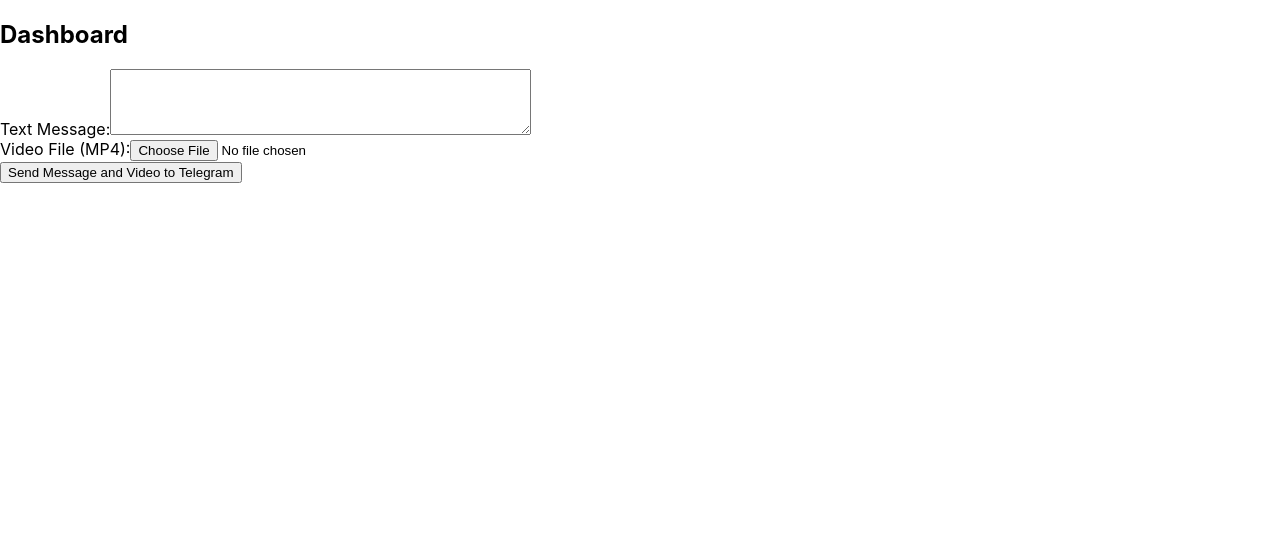
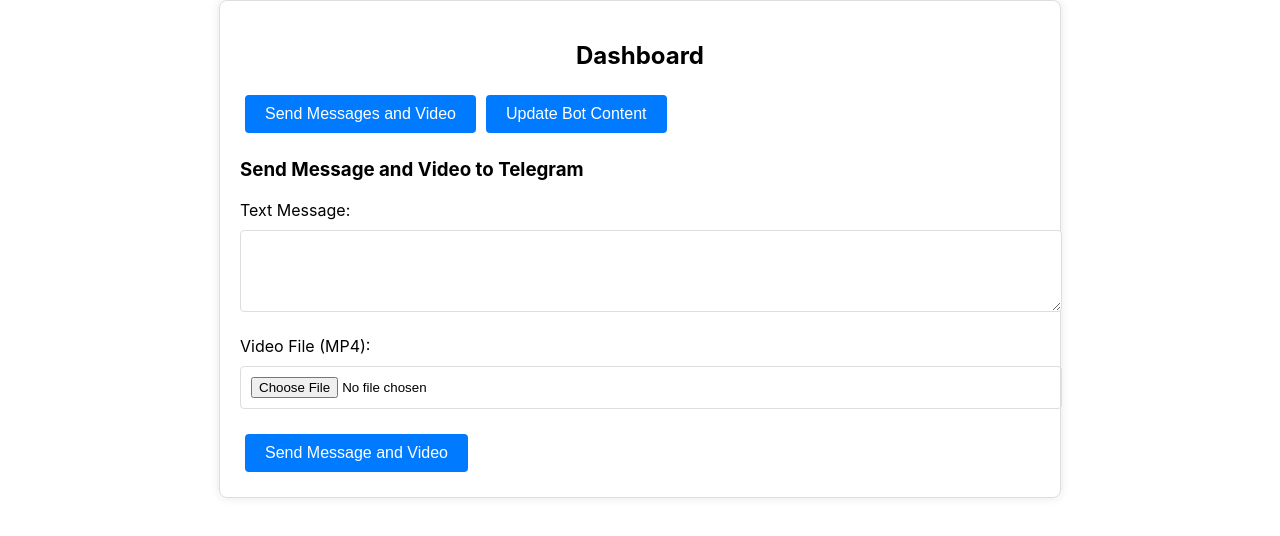
Before and after one commit to bogoslovskiydenis/telegram-bot, a React (Create React App) app in the folder admin-panel/: page /dashboard in a window 1280 px wide. Shown: the top 536 px of the page. Built offline with nearby package versions, Linux system fonts and the light colour scheme; sample sign-in values are in the browser's storage.

Commit message:
add css Dashbord , Register

```diff
--- a/admin-panel/package.json
+++ b/admin-panel/package.json
@@ -6,6 +6,7 @@
     "@testing-library/jest-dom": "^5.17.0",
     "@testing-library/react": "^13.4.0",
     "@testing-library/user-event": "^13.5.0",
+    "axios": "^1.7.2",
     "react": "^18.3.1",
     "react-dom": "^18.3.1",
     "react-scripts": "5.0.1",
--- /dev/null
+++ b/admin-panel/src/components/Dashboard.css
@@ -0,0 +1,47 @@
+/* Dashboard.css */
+.dashboard {
+    max-width: 800px;
+    margin: auto;
+    padding: 20px;
+    border: 1px solid #ddd;
+    border-radius: 8px;
+    box-shadow: 0 0 10px rgba(0, 0, 0, 0.1);
+}
+
+.dashboard h2 {
+    text-align: center;
+    margin-bottom: 20px;
+}
+
+.dashboard button {
+    padding: 10px 20px;
+    margin: 5px;
+    font-size: 16px;
+    cursor: pointer;
+    border: none;
+    border-radius: 4px;
+    background-color: #007bff;
+    color: white;
+}
+
+.dashboard button:hover {
+    background-color: #0056b3;
+}
+
+.dashboard .view {
+    margin-top: 20px;
+}
+
+.dashboard textarea, .dashboard input[type="file"] {
+    width: 100%;
+    padding: 10px;
+    margin-top: 10px;
+    margin-bottom: 20px;
+    border: 1px solid #ddd;
+    border-radius: 4px;
+}
+
+.dashboard p {
+    text-align: center;
+    color: green;
+}
--- a/admin-panel/src/components/Dashboard.js
+++ b/admin-panel/src/components/Dashboard.js
@@ -1,39 +1,32 @@
 import React, { useState } from 'react';
 import axios from 'axios';
-
+import './Dashboard.css'
 const Dashboard = () => {
+    const [currentView, setCurrentView] = useState('send');
     const [textMessage, setTextMessage] = useState('');
     const [videoFile, setVideoFile] = useState(null);
+    const [welcomeText, setWelcomeText] = useState('');
+    const [newImage, setNewImage] = useState(null);
     const [messageStatus, setMessageStatus] = useState('');
 
     // Replace with your bot token and chat ID
     const BOT_TOKEN = '6965532642:AAEGkS3VeQqHYKPueJ0V-xqo4TfPzdSWipU';
     const CHAT_ID = '5230934145';
 
-    const handleTextChange = (e) => {
-        setTextMessage(e.target.value);
-    };
-
-    const handleVideoChange = (e) => {
-        setVideoFile(e.target.files[0]);
-    };
+    const handleTextChange = (e) => setTextMessage(e.target.value);
+    const handleVideoChange = (e) => setVideoFile(e.target.files[0]);
 
     const sendMessageToTelegram = async () => {
         try {
-            // Prepare form data for both text and video
             const formData = new FormData();
             formData.append('chat_id', CHAT_ID);
-            formData.append('caption', textMessage); // Caption for the video
+            formData.append('caption', textMessage);
             formData.append('video', videoFile);
 
-            // Send POST request to Telegram Bot API's sendVideo endpoint
             await axios.post(`https://api.telegram.org/bot${BOT_TOKEN}/sendVideo`, formData, {
-                headers: {
-                    'Content-Type': 'multipart/form-data'
-                }
+                headers: { 'Content-Type': 'multipart/form-data' }
             });
 
-            // Clear form fields and show success message
             setTextMessage('');
             setVideoFile(null);
             setMessageStatus('Video sent successfully!');
@@ -43,18 +36,65 @@ const Dashboard = () => {
         }
     };
 
+    // Handlers for updating bot content
+    const handleWelcomeTextChange = (e) => setWelcomeText(e.target.value);
+    const handleNewImageChange = (e) => setNewImage(e.target.files[0]);
+
+    const updateBotContent = async () => {
+        try {
+            await axios.post('http://localhost:5000/api/update-text', { text: welcomeText });
+            const formData = new FormData();
+            formData.append('image', newImage);
+
+            await axios.post('http://localhost:5000/api/update-image', formData, {
+                headers: { 'Content-Type': 'multipart/form-data' }
+            });
+
+            setWelcomeText('');
+            setNewImage(null);
+            setMessageStatus('Bot content updated successfully!');
+        } catch (error) {
+            console.error('Error updating bot content:', error);
+            setMessageStatus('Failed to update bot content. Please try again.');
+        }
+    };
+
+    // Toggle between views
+    const switchView = (view) => setCurrentView(view);
     return (
-        <div>
+        <div className="dashboard">
             <h2>Dashboard</h2>
             <div>
-                <label htmlFor="textMessage">Text Message:</label>
-                <textarea id="textMessage" value={textMessage} onChange={handleTextChange} rows="4" cols="50" />
+                <button onClick={() => switchView('send')}>Send Messages and Video</button>
+                <button onClick={() => switchView('update')}>Update Bot Content</button>
             </div>
-            <div>
-                <label htmlFor="videoFile">Video File (MP4):</label>
-                <input type="file" id="videoFile" accept="video/mp4" onChange={handleVideoChange} />
-            </div>
-            <button onClick={sendMessageToTelegram}>Send Message and Video to Telegram</button>
+            {currentView === 'send' ? (
+                <div className="view">
+                    <h3>Send Message and Video to Telegram</h3>
+                    <div>
+                        <label>Text Message:</label>
+                        <textarea value={textMessage} onChange={handleTextChange} rows="4" cols="50" />
+                    </div>
+                    <div>
+                        <label>Video File (MP4):</label>
+                        <input type="file" accept="video/mp4" onChange={handleVideoChange} />
+                    </div>
+                    <button onClick={sendMessageToTelegram}>Send Message and Video</button>
+                </div>
+            ) : (
+                <div className="view">
+                    <h3>Update Bot Content</h3>
+                    <div>
+                        <label>Welcome Text:</label>
+                        <textarea value={welcomeText} onChange={handleWelcomeTextChange} rows="4" cols="50" />
+                    </div>
+                    <div>
+                        <label>New Image:</label>
+                        <input type="file" accept="image/*" onChange={handleNewImageChange} />
+                    </div>
+                    <button onClick={updateBotContent}>Update Bot Content</button>
+                </div>
+            )}
             {messageStatus && <p>{messageStatus}</p>}
         </div>
     );
--- a/admin-panel/src/pages/Login.js
+++ b/admin-panel/src/pages/Login.js
@@ -6,6 +6,8 @@ const Login = () => {
     const [username, setUsername] = useState('');
     const [password, setPassword] = useState('');
     const [message, setMessage] = useState('');
+    const [redirectToDashboard, setRedirectToDashboard] = useState(false);
+    const [redirectToRegister, setRedirectToRegister] = useState(false);
 
     const handleSubmit = async (e) => {
         e.preventDefault();
@@ -16,8 +18,7 @@ const Login = () => {
             });
             localStorage.setItem('token', response.data.token);
             setMessage('Login successful');
-            // Use Navigate to redirect to '/dashboard'
-            return <Navigate to="/dashboard" />;
+            setRedirectToDashboard(true);
         } catch (error) {
             if (error.response && error.response.status === 401) {
                 setMessage('Invalid credentials');
@@ -27,8 +28,16 @@ const Login = () => {
         }
     };
 
+    if (redirectToDashboard) {
+        return <Navigate to="/dashboard" />;
+    }
+
+    if (redirectToRegister) {
+        return <Navigate to="/register" />;
+    }
+
     return (
-        <div style={{ maxWidth: '400px', margin: 'auto' }}>
+        <div style={{ maxWidth: '400px', margin: 'auto', textAlign: 'center' }}>
             <h2>Login</h2>
             <form onSubmit={handleSubmit}>
                 <div style={{ marginBottom: '1rem' }}>
@@ -54,8 +63,20 @@ const Login = () => {
                 <button type="submit" style={{ padding: '0.5rem 1rem', fontSize: '1rem' }}>Login</button>
             </form>
             {message && <p style={{ marginTop: '1rem', color: message.startsWith('Invalid') ? 'red' : 'green' }}>{message}</p>}
-            {/* Register button can still use history.push */}
-            <button onClick={() => <Navigate to="/register" />} style={{ marginTop: '1rem', padding: '0.5rem 1rem', fontSize: '1rem' }}>Register</button>
+            <button
+                onClick={() => setRedirectToRegister(true)}
+                style={{
+                    marginTop: '1rem',
+                    padding: '0.5rem 1rem',
+                    fontSize: '1rem',
+                    backgroundColor: '#4CAF50',
+                    color: 'white',
+                    border: 'none',
+                    cursor: 'pointer'
+                }}
+            >
+                Register
+            </button>
         </div>
     );
 };
--- a/admin-panel/src/pages/Register.js
+++ b/admin-panel/src/pages/Register.js
@@ -20,28 +20,32 @@ const Register = () => {
     };
 
     return (
-        <div>
+        <div style={{ maxWidth: '400px', margin: 'auto', textAlign: 'center' }}>
             <h2>Register</h2>
             <form onSubmit={handleSubmit}>
-                <div>
-                    <label>Username:</label>
+                <div style={{ marginBottom: '1rem' }}>
+                    <label style={{ display: 'block', marginBottom: '0.5rem' }}>Username:</label>
                     <input
                         type="text"
                         value={username}
                         onChange={(e) => setUsername(e.target.value)}
+                        style={{ padding: '0.5rem', width: '100%', fontSize: '1rem' }}
+                        required
                     />
                 </div>
-                <div>
-                    <label>Password:</label>
+                <div style={{ marginBottom: '1rem' }}>
+                    <label style={{ display: 'block', marginBottom: '0.5rem' }}>Password:</label>
                     <input
                         type="password"
                         value={password}
                         onChange={(e) => setPassword(e.target.value)}
+                        style={{ padding: '0.5rem', width: '100%', fontSize: '1rem' }}
+                        required
                     />
                 </div>
-                <button type="submit">Register</button>
+                <button type="submit" style={{ padding: '0.5rem 1rem', fontSize: '1rem' }}>Register</button>
             </form>
-            {message && <p>{message}</p>}
+            {message && <p style={{ marginTop: '1rem', color: message.includes('Error') ? 'red' : 'green' }}>{message}</p>}
         </div>
     );
 };
```
Also changed, not shown: 2 other files (tests, documents, lock files or other folders).
